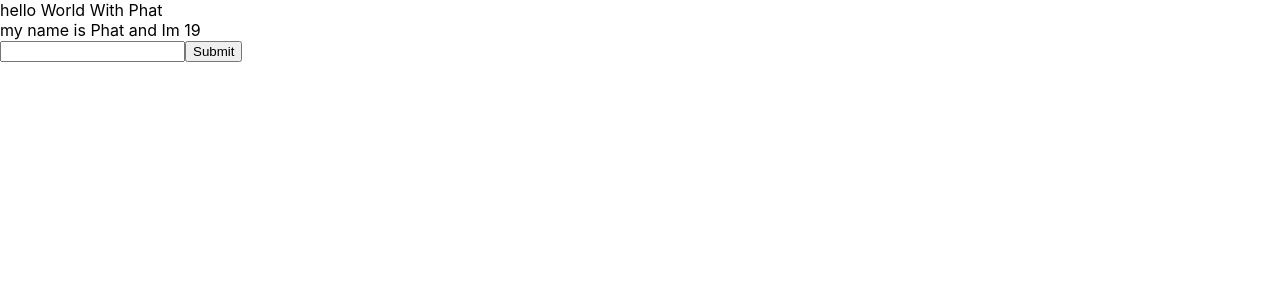
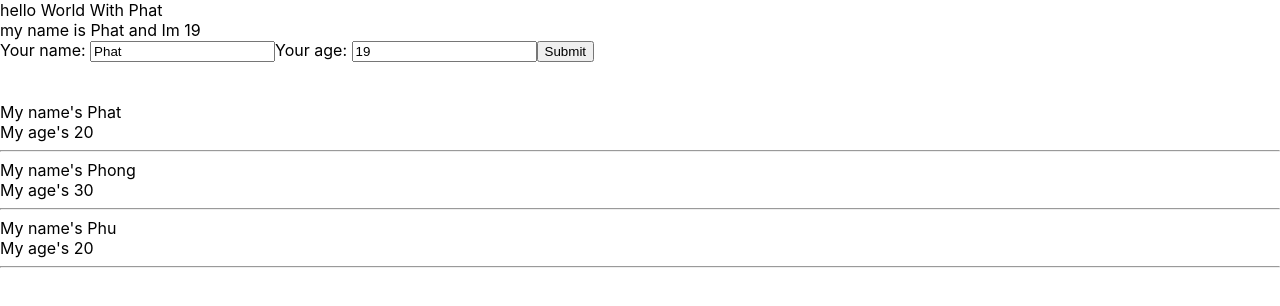
Before and after one commit to PhatTapCode/LearnReactJS, a React (Create React App) app: page / in a window 1280 px wide. Shown: the top 306 px of the page. Built offline with nearby package versions, Linux system fonts and the light colour scheme.

Commit message:
Hien thị danh sách bằng props

```diff
--- /dev/null
+++ b/src/components/DisplayInfo.js
@@ -0,0 +1,23 @@
+import React from "react";
+
+class DisplayInfo extends React.Component {
+  render() {
+    const { listUsers } = this.props;
+    //props => viết tắt properties truyền dữ liệu từ cha sang con
+    return (
+      <div>
+        {listUsers.map((user) => {
+          return (
+            <div key={user.id}>
+              <div>My name's {user.name}</div>
+              <div>My age's {user.age}</div>
+              <hr />
+            </div>
+          );
+        })}
+      </div>
+    );
+  }
+}
+
+export default DisplayInfo;
--- a/src/components/Mycomponent.js
+++ b/src/components/Mycomponent.js
@@ -1,4 +1,6 @@
 import React from "react";
+import UserInfo from "./UserInfo";
+import DisplayInfo from "./DisplayInfo";
 //2 kiểu viết code
 // class component
 // function component
@@ -6,46 +8,32 @@ import React from "react";
 //class component
 class Mycomponent extends React.Component {
   state = {
-    name: "Phat",
-    address: "HCM",
-    age: 19,
+    listUsers: [
+      {
+        id: 1,
+        name: "Phat",
+        age: 20,
+      },
+      {
+        id: 2,
+        name: "Phong",
+        age: 30,
+      },
+      {
+        id: 3,
+        name: "Phu",
+        age: 20,
+      },
+    ],
   };
-
-  handleClick = (event) => {
-    console.log("my name is", this.state.name);
-    console.log("random");
-
-    this.setState({
-      name: "Nhi",
-      age: Math.floor(Math.random() * 100) + 1,
-    });
-  };
-
-  handleMouseOver(event) {
-    console.log(event.clientX);
-  }
-
-  handleOnChangeInput = (event) => {
-    this.setState({
-      name: event.target.value,
-    })
-  }
-
-  handleOnSubmit = (event) => {
-    event.preventDefault();  // Sự kiện không bị tải lại trang
-    console.log(this.state)
-  }
 
   //JSX
   render() {
     return (
       <div>
-        {" "}
-        my name is {this.state.name} and Im {this.state.age}
-        <form onSubmit={(event) => this.handleOnSubmit(event)}>
-            <input type = "text" onChange={(event)=>this.handleOnChangeInput(event)}/>
-            <button>Submit</button>
-        </form>
+        <UserInfo />
+        <br /> <br />
+        <DisplayInfo listUsers={this.state.listUsers} />
       </div>
     );
   }
--- /dev/null
+++ b/src/components/UserInfo.js
@@ -0,0 +1,50 @@
+import React from "react";
+
+
+class UserInfo extends React.Component{
+    state = {
+        name: "Phat",
+        address: "HCM",
+        age: 19,
+      };
+
+      handleOnChangeInput = (event) => {
+        this.setState({
+          name: event.target.value,
+        })
+      }
+
+      handleOnChangeAge = (event) => {
+        this.setState({
+          age: event.target.value,
+        })
+      }
+
+      handleOnSubmit = (event) => {
+        event.preventDefault();  // Sự kiện không bị tải lại trang
+        console.log(this.state)
+      }
+    render(){
+        return(
+            <div>
+                 my name is {this.state.name} and Im {this.state.age}
+        <form onSubmit={(event) => this.handleOnSubmit(event)}>
+          <label>Your name: </label>
+            <input
+            value={this.state.name}
+            type = "text"
+             onChange={(event)=>this.handleOnChangeInput(event)}/>
+
+             <label>Your age: </label>
+            <input
+            value={this.state.age}
+            type = "text"
+             onChange={(event)=>this.handleOnChangeAge(event)}/>
+            <button>Submit</button>
+        </form>
+            </div>
+        )
+    }
+
+}
+export default UserInfo;
```
